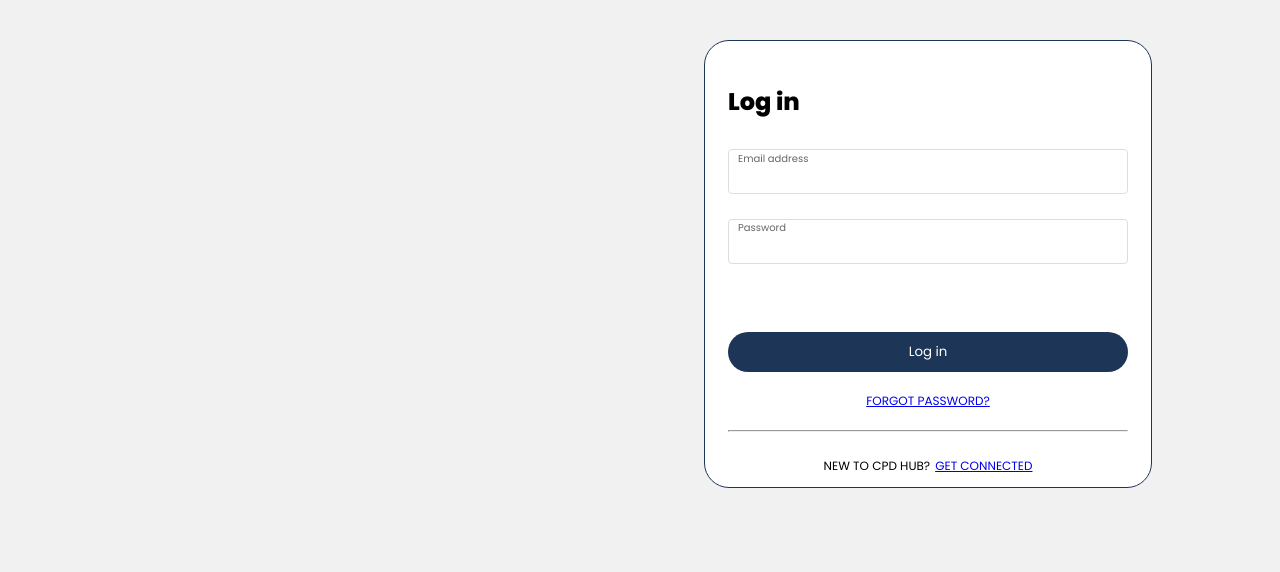
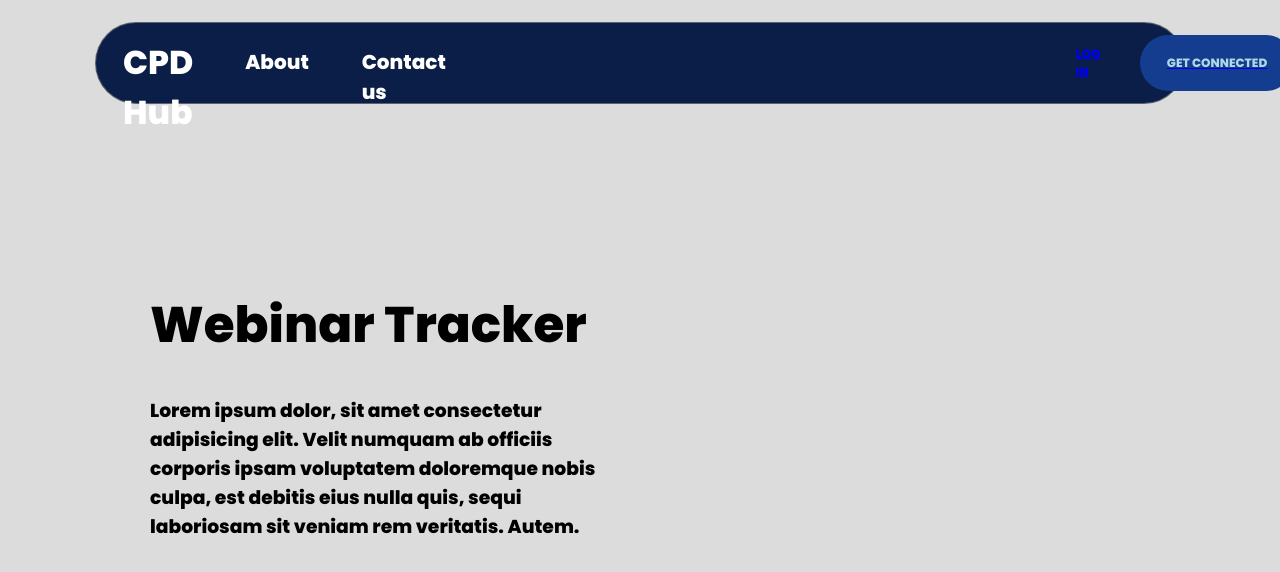
Before and after one commit to Andrew-Lee-A/CPD_HUB, a React (Create React App) app in the folder frontend/: page / in a window 1280 px wide. Before the commit this address led to /login. Shown: the top 572 px of the page. Built offline with nearby package versions, Linux system fonts and the light colour scheme.

Commit message:
integrate landing page

```diff
--- a/frontend/src/App.js
+++ b/frontend/src/App.js
@@ -2,9 +2,10 @@
 import { useAuthContext } from './hooks/useAuthContext'
 
 //pages and components
-import Home from './pages/Home'
+import Home from './pages/LandingPage/Home'
+import Dashboard from './pages/Dashboard'
 import Calendar from './pages/DashboardPages/Calendar'
-import Dashboard from './pages/DashboardPages/Dashboard'
+import DashboardHome from './pages/DashboardPages/Dashboard'
 import Login from './pages/Login'
 import Signup from './pages/Signup'
 import Navbar from './components/Navbar'
@@ -15,20 +16,21 @@
     <div className="App">
       <BrowserRouter>
           <Routes>
-            <Route path='/' element={user ? <Home/> : <Navigate to="/login"/>}>
-              <Route index element={<Dashboard/>}></Route>
-              <Route path="/calendar" element={<Calendar/>}> </Route>
-              {/* <Route path="calendar" element={<Calendar/>}> </Route>
-              <Route path="calendar" element={<Calendar/>}> </Route> */}
-            </Route>
+            <Route path='/' element={<Home/>}/>
             <Route
               path="/login"
-              element={!user ? <Login/>: <Navigate to="/"/>}
+              element={!user ? <Login/>: <Navigate to="/Dashboard"/>}
             />
             <Route
               path="/signup"
-              element={!user ? <Signup/> : <Navigate to="/"/>}
+              element={!user ? <Signup/> : <Navigate to="/Dashboard"/>}
             />
+            <Route path='/Dashboard' element={user ? <Dashboard/> : <Navigate to="/login"/>}>
+              <Route index element={<DashboardHome/>}></Route>
+              {/* <Route path="/calendar" element={<Calendar/>}> </Route>
+              <Route path="calendar" element={<Calendar/>}> </Route>
+              <Route path="calendar" element={<Calendar/>}> </Route> */}
+            </Route>
           </Routes>
       </BrowserRouter>
     </div>
--- a/frontend/src/pages/LandingPage/Home.Js
+++ b/frontend/src/pages/LandingPage/Home.Js
@@ -1,4 +1,5 @@
 import './Home.scss';
+import { Link } from 'react-router-dom';
 
 import React from 'react'
 
@@ -25,8 +26,14 @@
             </div>
 
             <div className="loginAndSignUpButtonsContainer">
+
+                  <Link to="/login">
                     <div className="login">Log in</div>
+                  </Link>
+
+                  <Link to="/signup">
                     <div className="getConnected">Get Connected</div>
+                  </Link>
             </div>
           </div>
         </div>
--- a/frontend/src/pages/LandingPage/Home.scss
+++ b/frontend/src/pages/LandingPage/Home.scss
@@ -1,7 +1,7 @@
-* {
-    padding: 0;
-    margin: 0;
-}
+// * {
+//     padding: 0;
+//     margin: 0;
+// }
 
 .homeContainer {
     width: 100vw;
```
Also changed, not shown: frontend/src/pages/Dashboard.js (renamed from frontend/src/pages/Home.js).
